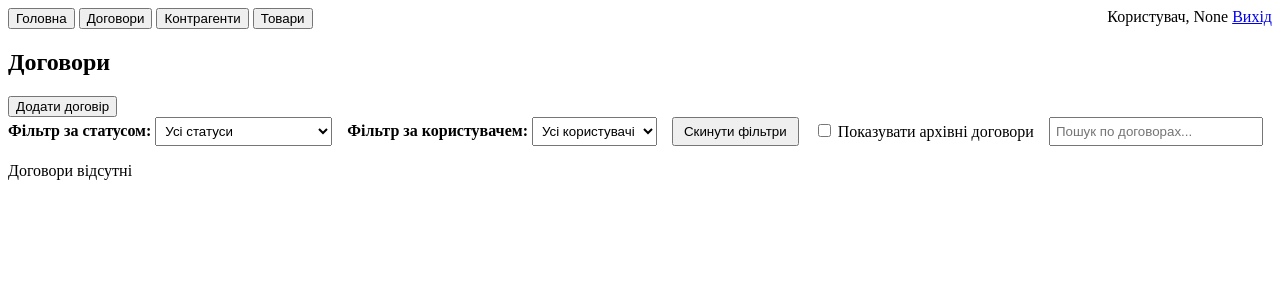
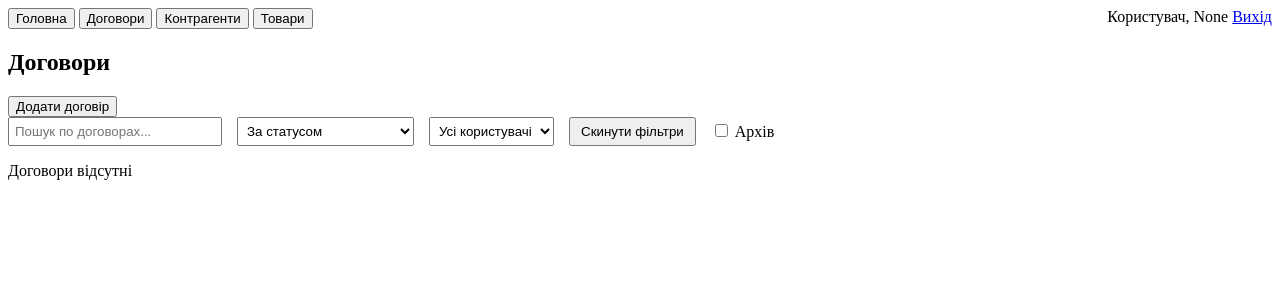
Before and after one commit to perepelitsyasergey-max/third-attempt, a Flask app: page /dashboard in a window 1280 px wide. Shown: the top 300 px of the page. Run offline with Flask 3, Linux system fonts and the light colour scheme; data that the repository does not hold is empty.

Commit message:
Сейв для переносу на інший ноут

```diff
--- a/static/dashboard.js
+++ b/static/dashboard.js
@@ -1054,7 +1054,7 @@ document.addEventListener('DOMContentLoaded', () => {
         // 3. Керуємо відображенням лічильника біля чекбокса
         if (countBadge) {
             if (!showArchived && archivedCount > 0) {
-                countBadge.textContent = `(в архіві приховано: ${archivedCount})`;
+                countBadge.textContent = `(${archivedCount} дог.)`;
                 countBadge.style.display = 'inline';
             } else {
                 countBadge.textContent = '';
--- a/templates/dashboard.html
+++ b/templates/dashboard.html
@@ -35,20 +35,25 @@
 
       <!-- Панель фільтрів -->
       <div id="filter-panel">
+        <!-- Пошук -->
         <div>
-          <label for="filter-contract-stage"><strong>Фільтр за статусом:</strong></label>
+          <input type="text" id="filter-contract-search" placeholder="Пошук по договорах..."
+            style="padding: 5px; width: 200px;">
+        </div>
+        <!-- Фільтр за статусом -->
+        <div>
           <select id="filter-contract-stage" style="padding: 5px;">
-            <option value="">Усі статуси</option>
+            <option value="">За статусом</option>
             <option value="concluding">Укладання</option>
             <option value="active">Діючий</option>
             <option value="without_support">Діючий (без супроводу)</option>
             <option value="completed">Завершений</option>
           </select>
         </div>
+        <!-- Фільтр за користувачем -->
         <div>
-          <label for="filter-contract-user"><strong>Фільтр за користувачем:</strong></label>
           <select id="filter-contract-user" style="padding: 5px;">
-            <option value="">Усі користувачі</option>
+            <option value=""></option>
             <!-- Динамічні опції сформуються через JavaScript -->
           </select>
         </div>
@@ -61,15 +66,11 @@
         <!-- Архів договорів -->
         <div>
           <label>
-            <input type="checkbox" id="filter-contract-archive"> Показувати архівні договори
+            <input type="checkbox" id="filter-contract-archive"> Архів
           </label>
           <span id="archived-count-badge"></span>
         </div>
-        <!-- Пошук -->
-        <div>
-          <input type="text" id="filter-contract-search" placeholder="Пошук по договорах..."
-            style="padding: 5px; width: 200px;">
-        </div>
+
       </div>
 
       <div id="contracts-list-container"></div>
```
